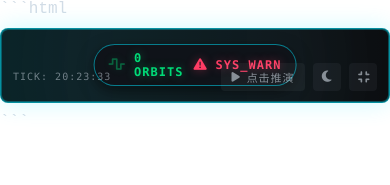
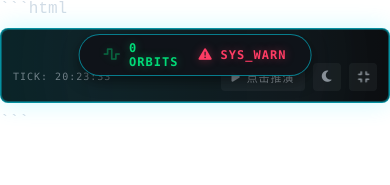
Before and after one commit to Immestrella/BIZSIM, a website: page html/world_state_dashboard.html in a window 390 px wide. Drawn offline with Linux system fonts and the light colour scheme.

Commit message:
fix: lift folded status header to avoid tick overlap

```diff
--- a/html/world_state_dashboard.html
+++ b/html/world_state_dashboard.html
@@ -91,11 +91,8 @@ body { background: transparent; font-family: var(--font-main); color: rgb(var(--
     font-family: var(--font-code); font-size: 12px; font-weight: bold; transition: var(--tr);
     background: rgba(var(--c-card), 0.98); border: 1px solid rgba(var(--c-prim), 0.5);
     padding: 6px 24px; border-radius: 30px; box-shadow: 0 5px 15px rgba(0,0,0,0.5);
-    max-width: calc(100% - 280px);
-    overflow: hidden;
-    z-index: 1;
 }
-.nos-container.folded .folded-summary { transform: translateX(-50%) translateY(0) scale(1); opacity: 1; pointer-events: auto; }
+.nos-container.folded .folded-summary { transform: translateX(-50%) translateY(-10px) scale(1); opacity: 1; pointer-events: auto; }
 .nos-container.folded .nos-title { opacity: 0; }
 .fs-item { display: flex; align-items: center; gap: 8px; }
 .fs-item i { font-size: 1.1em; }
@@ -109,8 +106,6 @@ body { background: transparent; font-family: var(--font-main); color: rgb(var(--
     gap: 10px;
     min-width: 0;
     flex: 0 0 auto;
-    position: relative;
-    z-index: 3;
 }
 
 #nos-time {
@@ -119,8 +114,6 @@ body { background: transparent; font-family: var(--font-main); color: rgb(var(--
     font-size: 11px;
     white-space: nowrap;
     flex: 0 0 auto;
-    position: relative;
-    z-index: 3;
 }
 
 #runSimBtn {
@@ -165,12 +158,6 @@ body { background: transparent; font-family: var(--font-main); color: rgb(var(--
         text-overflow: ellipsis;
         white-space: nowrap;
         display: inline-block;
-    }
-
-    .folded-summary {
-        max-width: calc(100% - 140px);
-        padding: 6px 14px;
-        gap: 10px;
     }
 }
 
```
